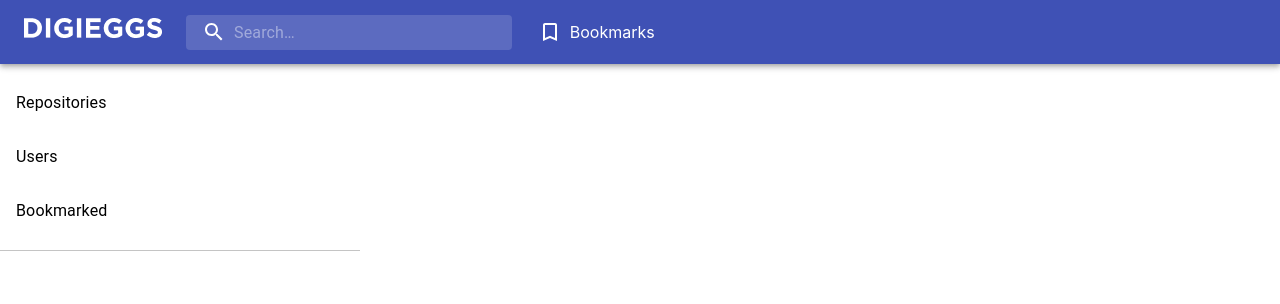
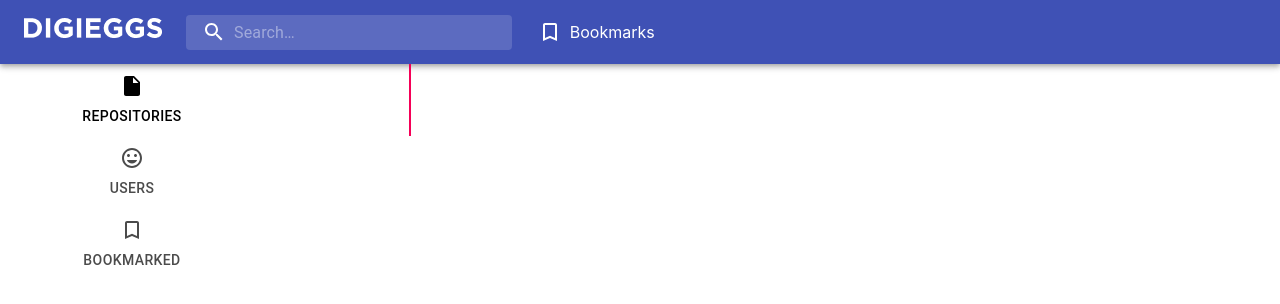
Before and after one commit to LeylaY1996/React-hooks-github-api, a React (Create React App) app: page / in a window 1280 px wide. Shown: the top 304 px of the page. Built offline with nearby package versions, Linux system fonts and the light colour scheme.

Commit message:
added tabs

```diff
--- a/src/App.js
+++ b/src/App.js
@@ -1,19 +1,64 @@
 import React from 'react';
-import { fade, makeStyles } from '@material-ui/core/styles';
+import PropTypes from 'prop-types';
+import { makeStyles } from '@material-ui/core/styles';
+import Tabs from '@material-ui/core/Tabs';
+import Tab from '@material-ui/core/Tab';
+import Typography from '@material-ui/core/Typography';
+import Box from '@material-ui/core/Box';
+import { fade } from '@material-ui/core/styles';
 import AppBar from '@material-ui/core/AppBar';
 import Toolbar from '@material-ui/core/Toolbar';
-import Typography from '@material-ui/core/Typography';
 import InputBase from '@material-ui/core/InputBase';
 import SearchIcon from '@material-ui/icons/Search';
 import BookmarkBorderIcon from '@material-ui/icons/BookmarkBorder';
 import Divider from '@material-ui/core/Divider';
 import { useState, useEffect } from "react";
-import {searchRepositories, searchUsers} from '../src/services/search';
+import { searchRepositories, searchUsers } from '../src/services/search';
 import Grid from '@material-ui/core/Grid';
 import ListRepo from './components/ListRepo';
 import { useHistory } from "react-router-dom";
 import MenuItem from '@material-ui/core/MenuItem';
 import MenuList from '@material-ui/core/MenuList';
+import ListUsers from './components/ListUsers';
+import List from '@material-ui/core/List';
+import ListItem from '@material-ui/core/ListItem';
+import ListItemText from '@material-ui/core/ListItemText';
+import ListItemAvatar from '@material-ui/core/ListItemAvatar';
+import BookOutlinedIcon from '@material-ui/icons/BookOutlined';
+import InsertDriveFileIcon from '@material-ui/icons/InsertDriveFile';
+import InsertEmoticonIcon from '@material-ui/icons/InsertEmoticon';
+function TabPanel(props) {
+  const { children, value, index, ...other } = props;
+
+  return (
+    <div
+      role="tabpanel"
+      hidden={value !== index}
+      id={`vertical-tabpanel-${index}`}
+      aria-labelledby={`vertical-tab-${index}`}
+      {...other}
+    >
+      {value === index && (
+        <Box p={3}>
+          <Typography>{children}</Typography>
+        </Box>
+      )}
+    </div>
+  );
+}
+
+TabPanel.propTypes = {
+  children: PropTypes.node,
+  index: PropTypes.any.isRequired,
+  value: PropTypes.any.isRequired,
+};
+
+function a11yProps(index) {
+  return {
+    id: `vertical-tab-${index}`,
+    'aria-controls': `vertical-tabpanel-${index}`,
+  };
+}
 
 const useStyles = makeStyles((theme) => ({
   grow: {
@@ -73,10 +118,10 @@ const useStyles = makeStyles((theme) => ({
     margin: '5px 8px 5px 10px',
     objectFit: 'contain',
   },
-  rectangle : {
-    width:'360px',
-    height:'46px',
-    flexGrow:'0',
+  rectangle: {
+    width: '360px',
+    height: '46px',
+    flexGrow: '0',
     margin: '8px 0 0',
     padding: '11px 22px 11px 16px',
   },
@@ -105,7 +150,7 @@ const useStyles = makeStyles((theme) => ({
     margin: '0 32px 0 0',
     objectFit: 'contain'
   },
-  book :{
+  book: {
     width: '24px',
     height: '24px',
     margin: '4px 8px 0 63px',
@@ -124,13 +169,13 @@ const useStyles = makeStyles((theme) => ({
     textAlign: 'left',
     color: '#375f9d'
   },
-  listDivider:{
+  listDivider: {
     width: '952px',
     height: '1px',
     margin: '23px 64px 44px 63px',
     backgroundColor: '#bebebe'
   },
-  number:{
+  number: {
     width: '360px',
     height: '46px',
     flexGrow: '0',
@@ -138,7 +183,7 @@ const useStyles = makeStyles((theme) => ({
     padding: '13px 22px 13px 20px',
     color: 'rgba(0, 0, 0, 0.87)'
   },
-  verticaldvder:{
+  verticaldvder: {
     width: '1px',
     height: '855px',
     marginLeft: '-5px',
@@ -150,11 +195,12 @@ const useStyles = makeStyles((theme) => ({
 
 export default function App() {
   const classes = useStyles();
-  const [values, setValue] = useState();
+  const [value, setValue] = React.useState(0);
+  const [values, setValues] = useState();
   const [repoSize, setRepoSize] = useState();
   const [userSize, setUserSize] = useState();
-  const [users,setUsers] = useState();
-  const [bookmarks,setBookmarks] = useState();
+  const [users, setUsers] = useState();
+  const [bookmarks, setBookmarks] = useState();
 
   const history = useHistory();
 
@@ -164,14 +210,14 @@ export default function App() {
     if (e.key === 'Enter') {
       searchRepositories(e.target.value)
         .then(searchFound => {
-        console.log("repo",searchFound.total_count);
-        setValue(searchFound.items);
+          console.log("repo", searchFound.total_count);
+          setValues(searchFound.items);
           setRepoSize(searchFound.total_count)
         });
 
       searchUsers(e.target.value)
         .then(searchFound => {
-        console.log("users",searchFound);
+          console.log("users", searchFound);
           setUsers(searchFound.items);
           setUserSize(searchFound.total_count)
 
@@ -181,15 +227,19 @@ export default function App() {
   function getUsers() {
     //searchUsers(e.target.value);
   }
-  console.log("values",values);
-  console.log("users",users);
+  console.log("values", values);
+  console.log("users", users);
+
+  const handleChange = (event, newValue) => {
+    setValue(newValue);
+  };
 
   return (
-       <div  className={classes.grow}>
+    <div className={classes.grow}>
       <AppBar position="static">
         <Toolbar>
           <Typography className={classes.title} variant="h6" noWrap>
-              <img src="logo.png"/>
+            <img src="logo.png" />
           </Typography>
           <div className={classes.search}>
             <div className={classes.searchIcon}>
@@ -204,25 +254,41 @@ function getUsers() {
               inputProps={{ 'aria-label': 'search' }}
             />
           </div>
-            <BookmarkBorderIcon className={classes.bookmarkBorder}/>
+          <BookmarkBorderIcon className={classes.bookmarkBorder} />
             Bookmarks
         </Toolbar>
       </AppBar>
-
       <Grid container alignItems="stretch" spacing={3}>
         <Grid className="left-pane" item md={4} xs={12}>
-  <MenuList >
-          <MenuItem className={classes.rectangle}>Repositories <h4 className={classes.number}>{repoSize}</h4></MenuItem>
-          <MenuItem  className={classes.rectangle} onClick={getUsers}>Users <h4 className={classes.number}>{userSize}</h4></MenuItem>
-          <MenuItem  className={classes.rectangle}>Bookmarked</MenuItem>
-        </MenuList>
-        <Divider  className={classes.divider}/>
+          <Tabs
+            orientation="vertical"
+            variant="scrollable"
+            value={value}
+            onChange={handleChange}
+            aria-label="Vertical tabs example"
+            className={classes.tabs}
+          >
+            {/* <InsertDriveFileIcon/> */}
+            <Tab icon={<InsertDriveFileIcon />} label="Repositories" {...a11yProps(0)} />
+            {/* <InsertEmoticonIcon/> */}
+            <Tab icon={<InsertEmoticonIcon />} label="Users" {...a11yProps(1)} />
+            {/* <BookmarkBorderIcon/> */}
+            <Tab icon={<BookmarkBorderIcon />} label="Bookmarked" {...a11yProps(2)} />
+
+          </Tabs>
         </Grid>
         <Grid className="right-pane" item md={8} xs={12}>
-  {values ? <ListRepo data={values}/> : <ListRepo data={users}/>}
+          <TabPanel value={value} index={0}>
+            <ListRepo data={values} />
+          </TabPanel>
+          <TabPanel value={value} index={1}>
+            <ListUsers />
+          </TabPanel>
+          <TabPanel value={value} index={2}>
+            Item Three
+      </TabPanel>
         </Grid>
       </Grid>
     </div>
-
   );
 }
--- a/src/components/ListUsers.js
+++ b/src/components/ListUsers.js
@@ -1,27 +1,20 @@
 import React from 'react'
+import App from '../App'
+import Grid from '@material-ui/core/Grid';
 
 export default function ListUsers() {
     return (
         <div>
-            <p>Leylaaa</p>
-            <p>Leylaaa</p>
-            <p>Leylaaa</p>
-            <p>Leylaaa</p>
-            <p>Leylaaa</p>
-            <p>Leylaaa</p>
-            <p>Leylaaa</p>
-            <p>Leylaaa</p>
-            <p>Leylaaa</p>
-            <p>Leylaaa</p>
-            <p>Leylaaa</p>
-            <p>Leylaaa</p>
-            <p>Leylaaa</p>
-            <p>Leylaaa</p>
-            <p>Leylaaa</p>
-            <p>Leylaaa</p>
-            <p>Leylaaa</p>
-            <p>Leylaaa</p>
-
+              <Grid container alignItems="stretch" spacing={3}>
+        <Grid className="left-pane" item md={4} xs={12}>
+Leyla
+        </Grid>
+        </Grid>
+        <Grid container alignItems="stretch" spacing={3}>
+        <Grid className="left-pane" item md={4} xs={12}>
+Leyla
+        </Grid>
+        </Grid>
         </div>
 
             )
```
Also changed, not shown: src/components/ListRepo.js (+12 -12 lines). Lines whose indentation alone changed are shown as unchanged.
